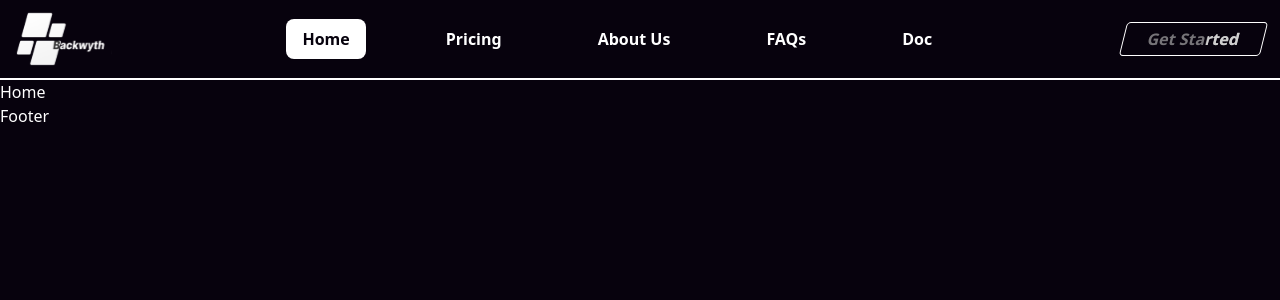
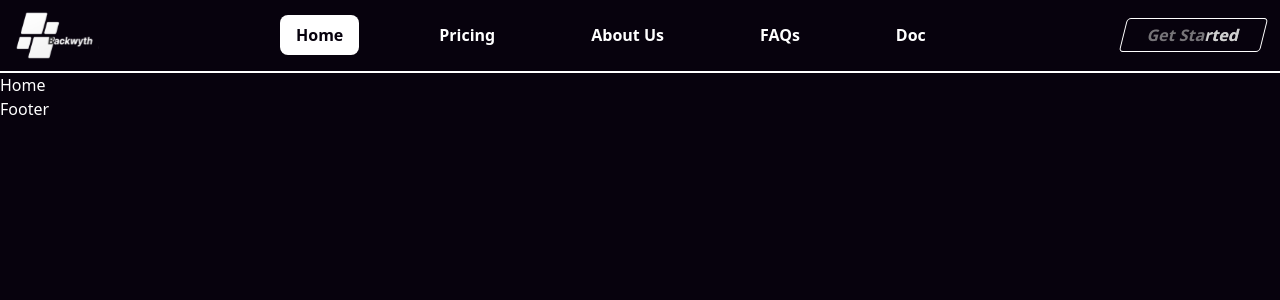
Before and after one commit to OmodaraAyo/Backwyth, a React (Vite) app: page / in a window 1280 px wide. Shown: the top 300 px of the page. Built offline with nearby package versions, Linux system fonts and the light colour scheme.

Commit message:
updated...

```diff
--- a/src/components/Header.jsx
+++ b/src/components/Header.jsx
@@ -21,12 +21,12 @@ const Header = () => {
               src={images.logo}
               alt="backwyth-logo"
               loading="lazy"
-              className="w-24"
+              className="w-[5.2rem]"
             />
           </Link>
         </div>
 
-        <nav className="hidden md:flex md:gap-2 lg:gap-16 items-center font-bold text-md">
+        <nav className="hidden md:flex md:gap-2 lg:gap-16 items-center font-semibold text-md">
           {navBarItems.map((item, index) => (
             <NavLink
               to={item.path}
@@ -40,7 +40,7 @@ const Header = () => {
           ))}
         </nav>
 
-        <button className="py-1 px-6 font-bold text-md border transform -skew-x-14 rounded">
+        <button className="py-1 px-6 font-semibold text-md border transform -skew-x-14 rounded">
           <ShinyText
             text="Get Started"
             disabled={false}
```
